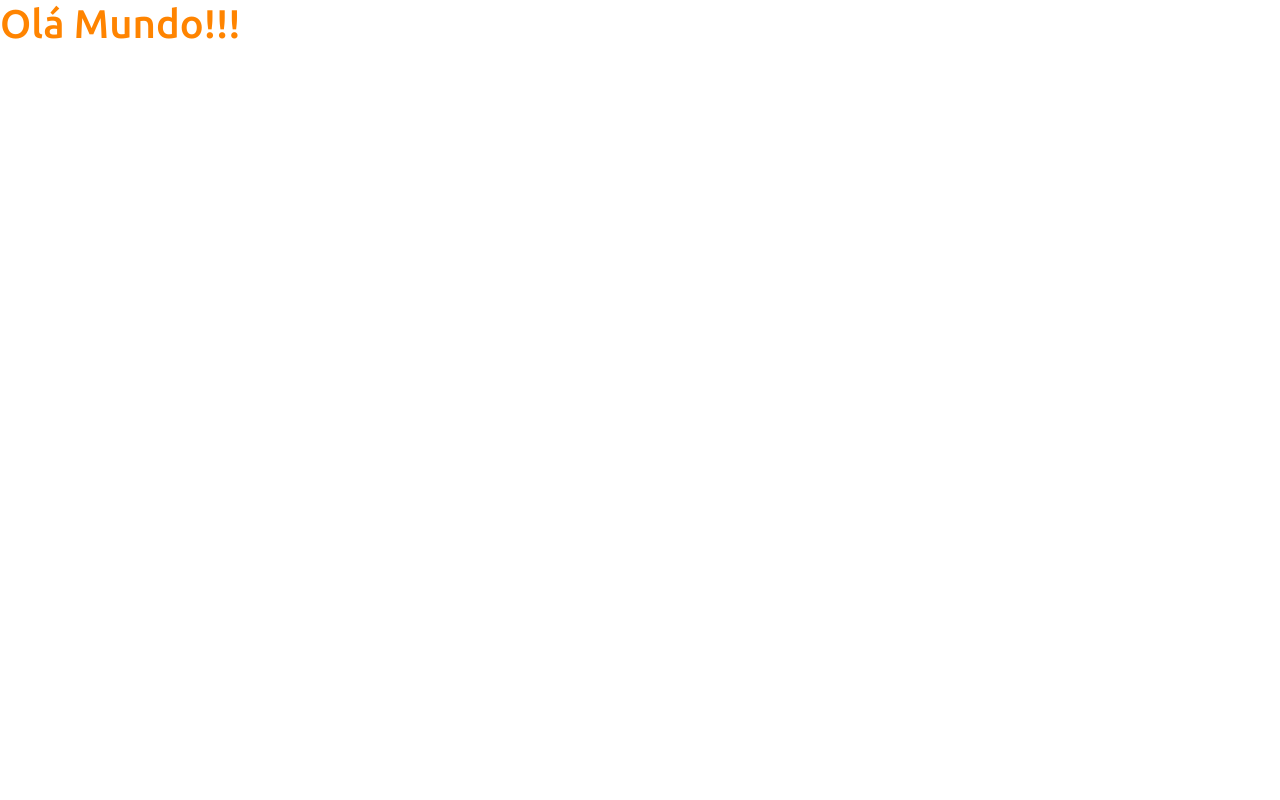
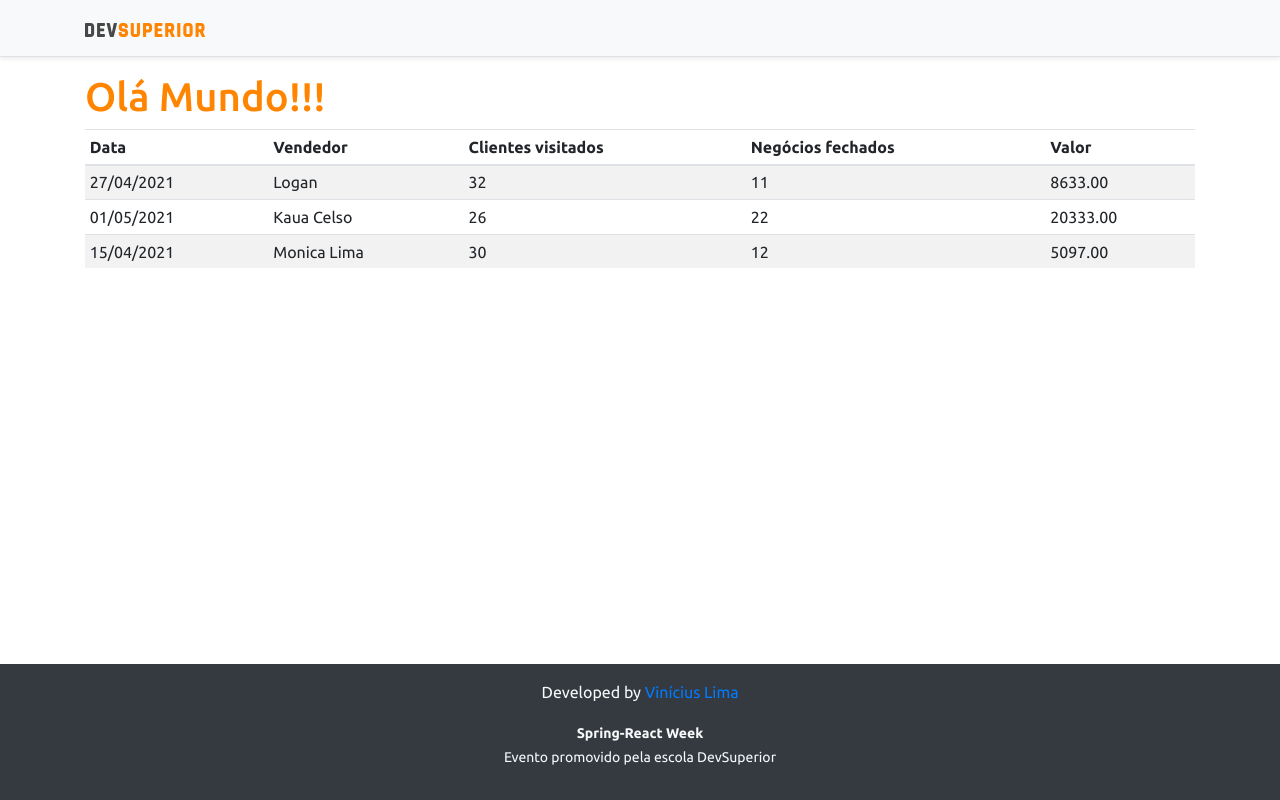
Before and after one commit to vncsl/projeto-sds, a React (Create React App) app in the folder frontend/: page / in a window 1280 px wide. Built offline with nearby package versions, Linux system fonts and the light colour scheme.

Commit message:
Basic static components

```diff
--- a/frontend/src/App.tsx
+++ b/frontend/src/App.tsx
@@ -1,8 +1,17 @@
+import DataTable from "components/DataTable";
+import Footer from "components/Footer";
+import NavBar from "components/NavBar";
+
 function App() {
   return (
-    <div>
-      <h1 className="text-primary">Olá Mundo!!!</h1>
-    </div>
+    <>
+      <NavBar />
+      <div className="container">
+        <h1 className="text-primary">Olá Mundo!!!</h1>
+        <DataTable />
+      </div>
+      <Footer />
+    </>
   );
 }
 
--- /dev/null
+++ b/frontend/src/components/DataTable/index.tsx
@@ -0,0 +1,42 @@
+const DataTable = () => {
+    return (
+        <div className="table-responsive">
+            <table className="table table-striped table-sm">
+                <thead>
+                    <tr>
+                        <th>Data</th>
+                        <th>Vendedor</th>
+                        <th>Clientes visitados</th>
+                        <th>Negócios fechados</th>
+                        <th>Valor</th>
+                    </tr>
+                </thead>
+                <tbody>
+                    <tr>
+                        <td>27/04/2021</td>
+                        <td>Logan</td>
+                        <td>32</td>
+                        <td>11</td>
+                        <td>8633.00</td>
+                    </tr>
+                    <tr>
+                        <td>01/05/2021</td>
+                        <td>Kaua Celso</td>
+                        <td>26</td>
+                        <td>22</td>
+                        <td>20333.00</td>
+                    </tr>
+                    <tr>
+                        <td>15/04/2021</td>
+                        <td>Monica Lima</td>
+                        <td>30</td>
+                        <td>12</td>
+                        <td>5097.00</td>
+                    </tr>
+                </tbody>
+            </table>
+        </div>
+    )
+}
+
+export default DataTable;
--- /dev/null
+++ b/frontend/src/components/Footer/index.tsx
@@ -0,0 +1,13 @@
+const Footer = () => {
+    return (
+        <footer className="footer mt-auto py-3 bg-dark">
+            <div className="container">
+                <p className="text-light">Developed by <a href="https://github.com/vncsl" target="_blank" rel="noreferrer">Vinícius Lima</a></p>
+                <p className="text-light"><small><strong>Spring-React Week</strong><br />
+      Evento promovido pela escola DevSuperior</small></p>
+            </div>
+        </footer>
+    )
+}
+
+export default Footer;
--- /dev/null
+++ b/frontend/src/components/NavBar/index.tsx
@@ -0,0 +1,15 @@
+import ImgDsDark from "assets/img/ds_dark.svg";
+
+const NavBar = () => {
+    return (
+        <div className="d-flex flex-column flex-md-row align-items-center p-3 px-md-4 mb-3 bg-light border-bottom shadow-sm">
+            <div className="container">
+                <nav className="my-2 my-md-0 mr-md-3">
+                    <img src={ImgDsDark} alt="DevSuperior" width="120" />
+                </nav>
+            </div>
+        </div>
+    );
+}
+
+export default NavBar;
```
Also changed, not shown: frontend/src/assets/img/ds_dark.svg (added).
